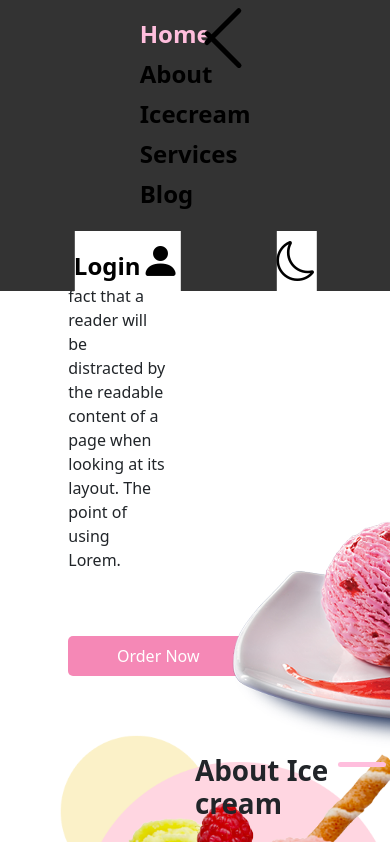
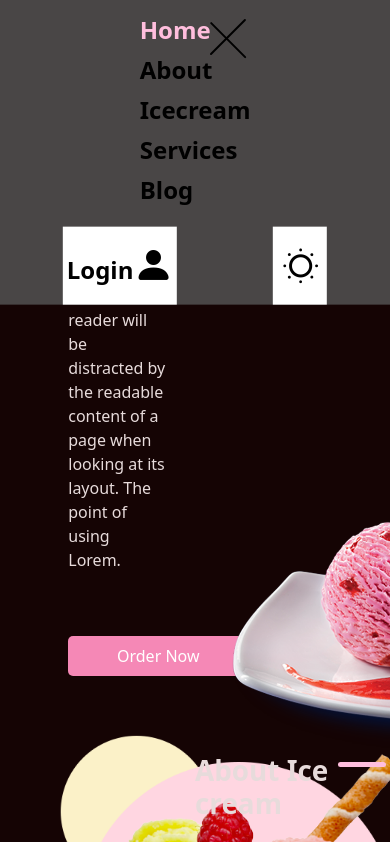
Before and after one commit to RanaRBR/iceCreamJS, a website: page index.html in a window 390 px wide. Both pictures are taken after a click on the button 213 px from the left and 37 px from the top of the page. Shown: the top 842 px of the page. Drawn offline with nearby package versions, Linux system fonts and the light colour scheme.

Commit message:
darkMode

```diff
--- a/index.html
+++ b/index.html
@@ -52,7 +52,7 @@
                     <div class="iconNav gap-5 d-flex">
                         <button type="button" class="border-0 bg-white text-black fw-semibold" id="login">Login<i
                                 class="fs-5 bi bi-person-fill"></i></button>
-                        <div class="d-flex">
+                        <div class="d-flex IcoNav">
                             <button type="button" class="border-0 bg-white text-black fw-semibold "  id="boutonDark"><i
                                     class="fs-5  bi bi-moon"></i></button>
                             <button type="button" class="border-0 bg-white text-black fw-semibold "
@@ -168,8 +168,7 @@
                             <div class="texte">
                                 <div id="seul">
                                     <span class="rond fst-italic">$10</span>
-                                </div>
-                                <h5 class="mt-4">Strawberry Ice Cream</h5>
+                                </div>                               <h5 class="mt-4">Strawberry Ice Cream</h5>
                                 <button class="add">Add To Cart</button>
                             </div>
                         </div>
--- a/public/js/main.js
+++ b/public/js/main.js
@@ -51,68 +51,38 @@ document.addEventListener("DOMContentLoaded", function () {
 
 //DARK MODE
 
-// let mode = document.querySelectorAll("body");
+// let mode = document.querySelector("body");
 // let dark = document.querySelector("#boutonDark");
+// let light = document.querySelector("#boutonLight");
 
 // dark.addEventListener("click", function () {
-//   if (mode.className === "lightMode") {
-//     mode.className = "darkMode";
-//   } else {
-//     mode.className = "lightMode";
-//   }
-// });
-// Sélectionne les boutons pour activer le mode sombre et clair
-// Sélectionne les boutons pour activer le mode sombre et clair
-// const boutonDark = document.getElementById("boutonDark");
-// const boutonLight = document.getElementById("boutonLight");
-
-// // Ajoute un écouteur d'événements au bouton pour le mode sombre
-// boutonDark.addEventListener("click", function () {
-//     document.body.classList.add("sombre"); // Ajoute la classe sombre au body
-//     boutonDark.style.display = "none"; // Cache le bouton de la lune
-//     boutonLight.style.display = "block"; // Affiche le bouton du soleil
-// });
-
-// // Ajoute un écouteur d'événements au bouton pour le mode clair
-// boutonLight.addEventListener("click", function () {
-//     document.body.classList.remove("sombre"); // Enlève la classe sombre du body
-//     boutonLight.style.display = "none"; // Cache le bouton du soleil
-//     boutonDark.style.display = "block"; // Affiche le bouton de la lune
+//     if (mode.className === "lightMode") {
+//         mode.className = "darkMode";
+//     } else {
+//         mode.className = "lightMode";
+//     }
 // });
 
 
-// let mode = document.querySelector("body");
-// let dark = document.querySelector("#boutonDark");
+let mode = document.querySelector("body");
+let dark = document.querySelector("#boutonDark");
+let light = document.querySelector("#boutonLight");
 
-// dark.addEventListener("click", function () {
-//   if (mode.className === "lightMode") {
-//     mode.className = "darkMode";
-//   } else {
-//     mode.className = "lightMode";
-//   }
-// });
+function toggleMode() {
+    mode.classList.toggle("darkMode");
+    mode.classList.toggle("lightMode");
+    dark.style.display = mode.classList.contains("darkMode") ? "none" : "block";
+    light.style.display = mode.classList.contains("darkMode") ? "block" : "none";
+}
 
-    // // Sélectionnez les boutons de bascule du mode sombre et clair
-    // const darkModeButton = document.getElementById('boutonDark');
-    // const lightModeButton = document.getElementById('boutonLight');
+dark.addEventListener("click", toggleMode);
+light.addEventListener("click", toggleMode);
 
-    // // Ajoutez un écouteur d'événements pour le clic sur le bouton de la lune
-    // darkModeButton.addEventListener('click', function() {
-    //     // Activez le mode sombre
-    //     document.body.classList.add('darkMode');
-    //     // Masquez le bouton de la lune et affichez le bouton du soleil
-    //     darkModeButton.style.display = 'none';
-    //     lightModeButton.style.display = 'block';
-    // });
+toggleMode();
 
-    // // Ajoutez un écouteur d'événements pour le clic sur le bouton du soleil
-    // lightModeButton.addEventListener('click', function() {
-    //     // Désactivez le mode sombre
-    //     document.body.classList.remove('darkMode');
-    //     // Masquez le bouton du soleil et affichez le bouton de la lune
-    //     lightModeButton.style.display = 'none';
-    //     darkModeButton.style.display = 'block';
-    // });
+
+
+
 
 
 //CHANGEMENT COULEUR BACKGROUND
--- a/src/sass/modules/_burger.sass
+++ b/src/sass/modules/_burger.sass
@@ -174,7 +174,7 @@
 //     width:100%
 
 
-/* Styles de base pour le bouton burger */
+//Styles de base pour le bouton burger//
 
 #burger span
     height: 50px
@@ -207,14 +207,14 @@
     margin: 6px 0
 
 .burger .bar
-    width: 1rem
-    height: 0.25rem
+    width: 1.5rem
+    height: 0.40rem
     background: black
     border-radius: 10px
     transition: all 0.3s linear
     position: relative
-    transform-origin: 1px
-
+    transform-origin: 15px
+    margin: 2px 1px 1px 1px
 
 /* Transformation en croix */
 .burger.active .bar:nth-child(1)
@@ -229,11 +229,27 @@
     transform: rotate(-45deg)
 
 
+.navbar-collapse
+    width: 100%
+    justify-content: center
+
+.iconNav button
+    background-color: $pink
+    padding: 2px
+    transition: background-color 0.3s
+
+
+.iconNav .border-0:hover
+    background-color: $pink
+
+
 /* Affichage du menu burger sur les petits écrans */
 @media (max-width: 768px)
     .burger
         display: flex
 
+    .iconNav
+        order: 1
 
     #navbarScroll
         display: none
@@ -242,8 +258,8 @@
         position: absolute
         top: 60px
         left: 0
-        background-color: #333
-        color: white
+        background-color: #494646
+        color: white !important
         transform: scale(2)
 
 
--- a/src/sass/modules/_darkMode.sass
+++ b/src/sass/modules/_darkMode.sass
@@ -1,15 +1,13 @@
-// .lightMode
-//     background-color: white
-//     color: black
-//     transition: 0.5s
+.lightMode
+    background-color: white
+    color: black
+    transition: 0.5s
+    transition: background-color 0.9s ease, color 0.9s ease
 
-// .darkMode
-//     background-color: #150404 !important
-//     color: #e7dbdb !important
-//     transition: 0.5s
+.darkMode
+    background-color: #150404 !important
+    color: #e7dbdb !important
+    transition: 0.5s
 
-
-// .sombre
-//     color: white !important
-//     background-color: black !important
-//     transition: background-color 0.9s ease, color 0.9s ease
+#boutonLight
+    display: none
```
Also changed, not shown: public/css/app.css, 1 other file.
